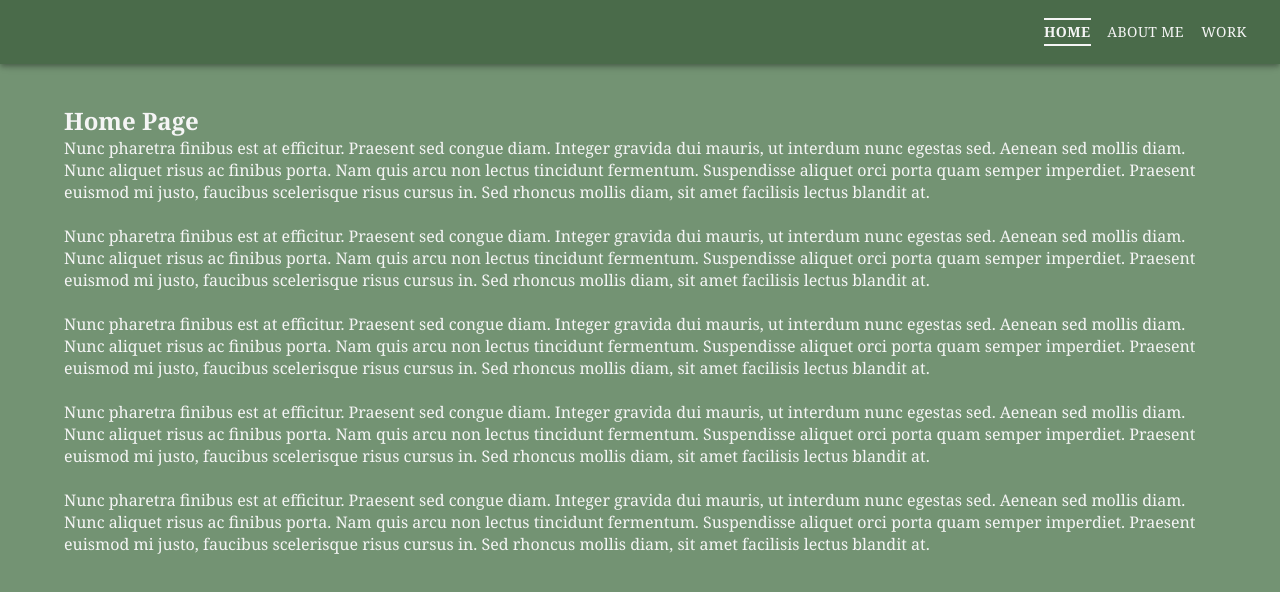
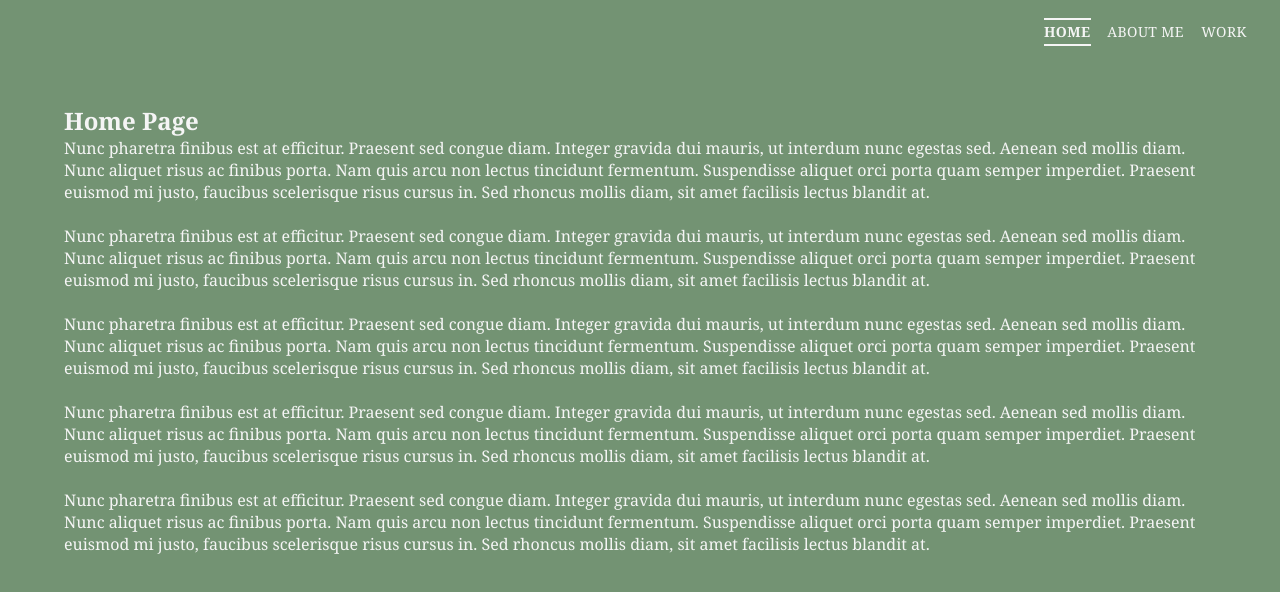
Before and after one commit to elisestankus/elisestankus-portfolio, a React (Vite) app: page / in a window 1280 px wide. Shown: the top 592 px of the page. Built offline with nearby package versions, Linux system fonts and the light colour scheme.

Commit message:
added elevation and color change scroll to app bar

```diff
--- a/src/components/Nav/Nav.jsx
+++ b/src/components/Nav/Nav.jsx
@@ -2,7 +2,7 @@ import * as React from 'react';
 import { Link, useLocation } from 'react-router-dom';
 import AppBar from '@mui/material/AppBar';
 import Box from '@mui/material/Box';
-import CssBaseline from '@mui/material/CssBaseline';
+import useScrollTrigger from '@mui/material/useScrollTrigger';
 import Drawer from '@mui/material/Drawer';
 import IconButton from '@mui/material/IconButton';
 import List from '@mui/material/List';
@@ -14,6 +14,23 @@ import Typography from '@mui/material/Typography';
 import Button from '@mui/material/Button';
 
 import './Nav.css'
+
+
+function ElevationScroll(props) {
+    const { children, window } = props;
+    const trigger = useScrollTrigger({
+      disableHysteresis: true,
+      threshold: 0,
+      target: window
+    });
+
+    return React.cloneElement(children, {
+      elevation: trigger ? 4 : 0,
+      style: {
+        backgroundColor: trigger? 'rgba(74, 107, 74, 0.837)' : 'rgb(115, 147, 115)'
+      }
+    });
+  }
 
 const drawerWidth = 240;
 const navItems = [
@@ -60,9 +77,10 @@ function Nav(props) {
     const container = window !== undefined ? () => window().document.body : undefined;
 
     return (
+
         <Box sx={{ display: 'flex' }}>
-
-            <AppBar component="nav" sx={{backgroundColor: 'rgb(74 107 74)'}}>
+            <ElevationScroll {...props} >
+            <AppBar component="nav" sx={{backgroundColor: 'rgb(115, 147, 115)'}}>
                 <Toolbar>
                     <IconButton
                         color="inherit"
@@ -89,6 +107,8 @@ function Nav(props) {
                     </Box>
                 </Toolbar>
             </AppBar>
+            </ElevationScroll>
+
             <nav>
                 <Drawer
                     container={container}
@@ -107,6 +127,7 @@ function Nav(props) {
                 </Drawer>
             </nav>
         </Box>
+
     );
 }
 
```
